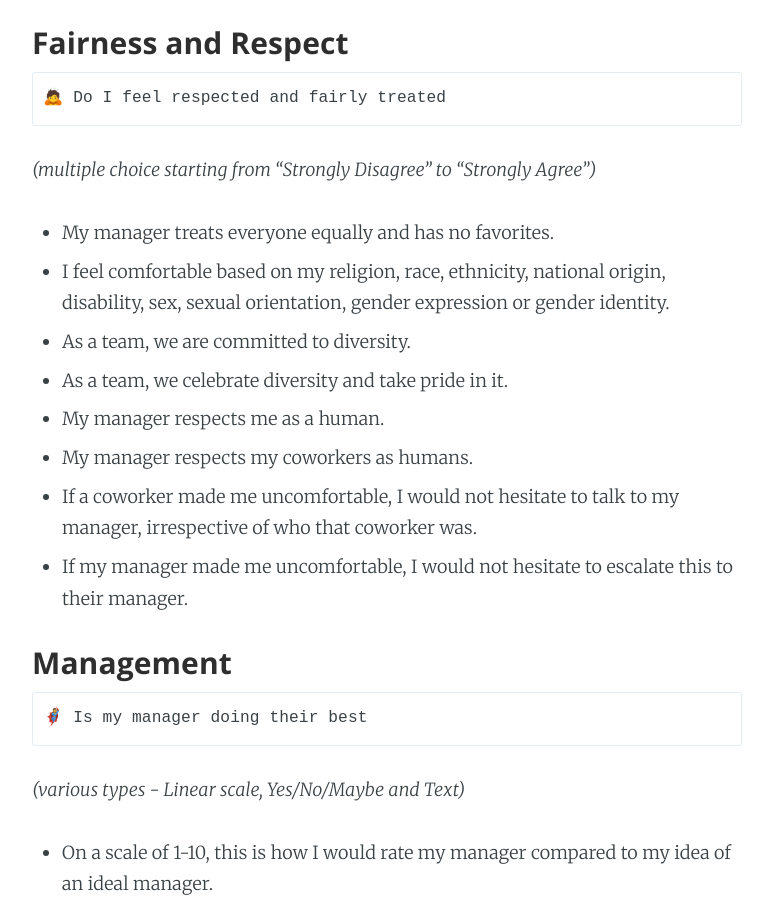
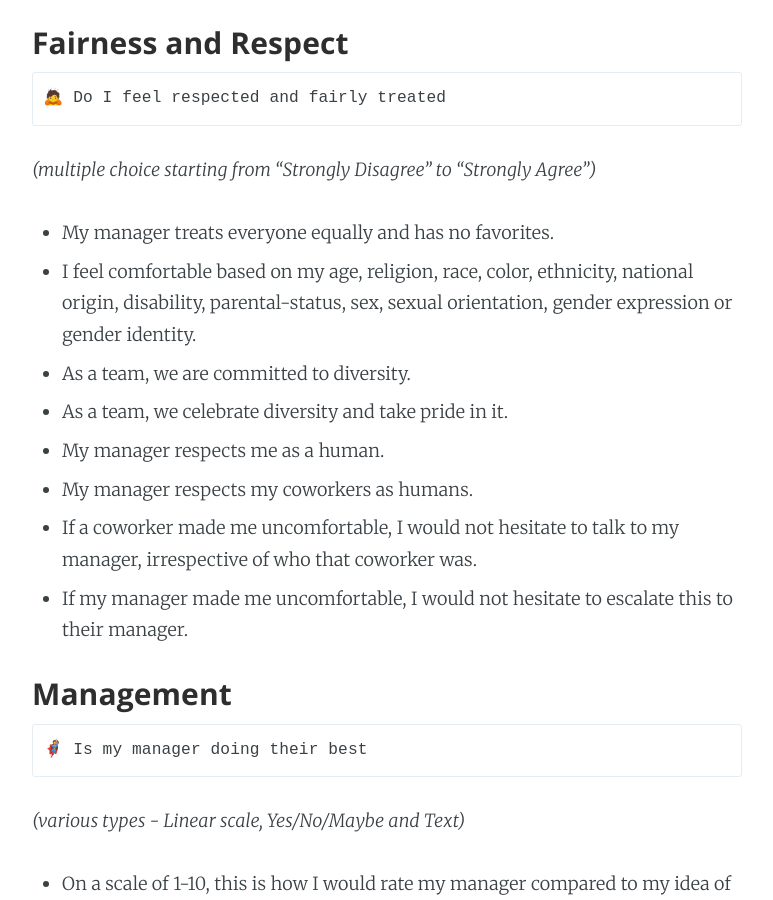
Before and after one commit to rahulj51/miles2code.github.io, a Jekyll site: the page built from _posts/2020-12-05-manager-feedback.markdown, in a window 1280 px wide and 900 px high, scrolled down 4739 px. Shown: the whole window, without its empty margins (253-1026 px from the left). Built offline with Jekyll 4.4.1, drawn with Linux system fonts in a browser that asks for light colours.

Commit message:
Minor edit

```diff
--- a/_posts/2020-12-05-manager-feedback.markdown
+++ b/_posts/2020-12-05-manager-feedback.markdown
@@ -130,7 +130,7 @@ Here's the list. Feel free to use it in your own teams and let me know how it go
 *(multiple choice starting from "Strongly Disagree" to "Strongly Agree")*
 
 - My manager treats everyone equally and has no favorites.
-- I feel comfortable based on my religion, race, ethnicity, national origin, disability, sex, sexual orientation, gender expression or gender identity.
+- I feel comfortable based on my age, religion, race, color, ethnicity, national origin, disability, parental-status, sex, sexual orientation, gender expression or gender identity.
 - As a team, we are committed to diversity.
 - As a team, we celebrate diversity and take pride in it.
 - My manager respects me as a human.
```
